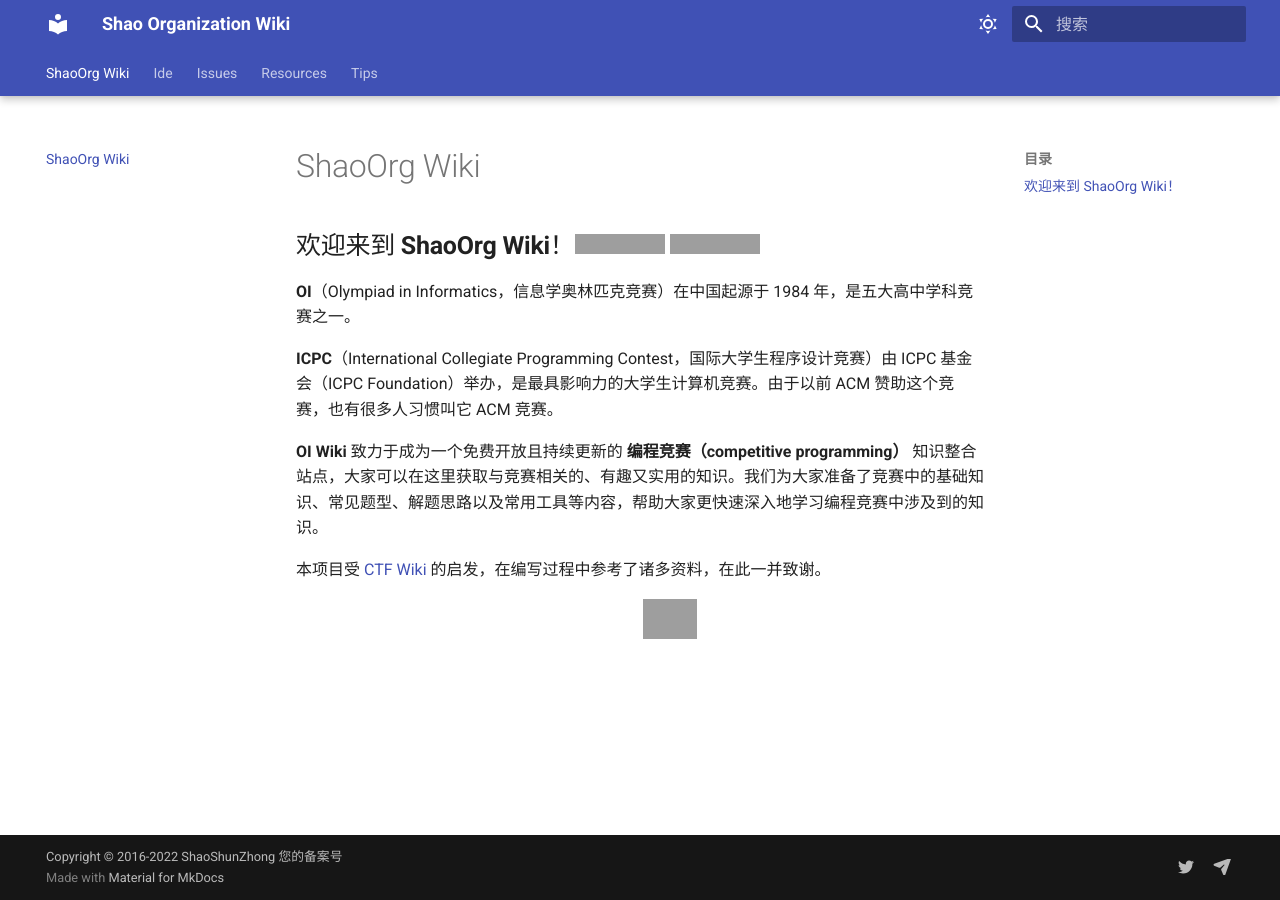
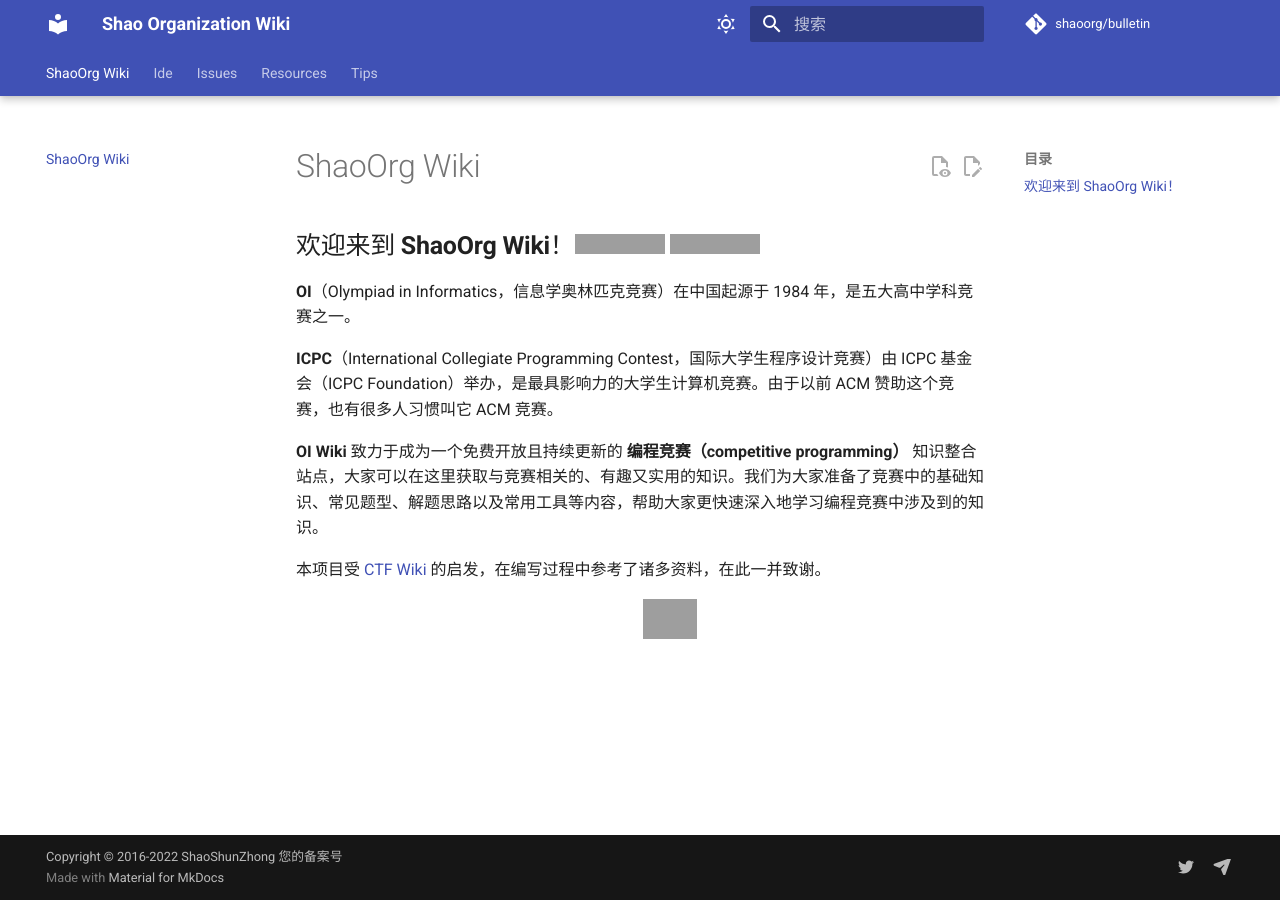
Before and after one commit to ShaoOrg/bulletin, an MkDocs documentation site: the page built from docs/index.md, in a window 1280 px wide. Built offline with MkDocs 1.6.1 and Material for MkDocs 9.7.7, drawn with Linux system fonts in a browser that asks for light colours; comment, search, counter and statistics services are not loaded; grey boxes are pictures that could not be loaded.

Commit message:
NOCR: annotation

```diff
--- a/mkdocs.yml
+++ b/mkdocs.yml
@@ -3,6 +3,10 @@ site_description: Shao 组织内的公告  #站点描述
 site_url: https://example.com/docs  #站点网址 URL，根可位于域名的子目录中
 site_author: 佚名   #作者
 copyright: Copyright &copy; 2016-2022 ShaoShunZhong <a href="https://beian.miit.gov.cn/" target="_blank">您的备案号</a> #版权声明与网站备案号
+# Repository
+repo_name: shaoorg/bulletin
+repo_url: https://github.shao.sh/shaoorg/bulletin
+edit_uri: edit/main/docs/
 
 theme:  #主题
   name: material  #名称
@@ -29,6 +33,11 @@ theme:  #主题
     - header.autohide  #标题自动隐藏
     - announce.dismiss  #标记为已读（付费功能）
     - content.tabs.link #Content Tabs
+    - content.action.edit # edit_uri后生效 edit this page
+    - content.action.view # edit_uri后生效 view source for this page
+    - content.code.annotate
+    - content.code.copy
+    - content.tooltips
 
   palette:     #切换昼夜模式的颜色，审美差就用默认，专业点就自定义
     - media: "(prefers-color-scheme: light)"
```
